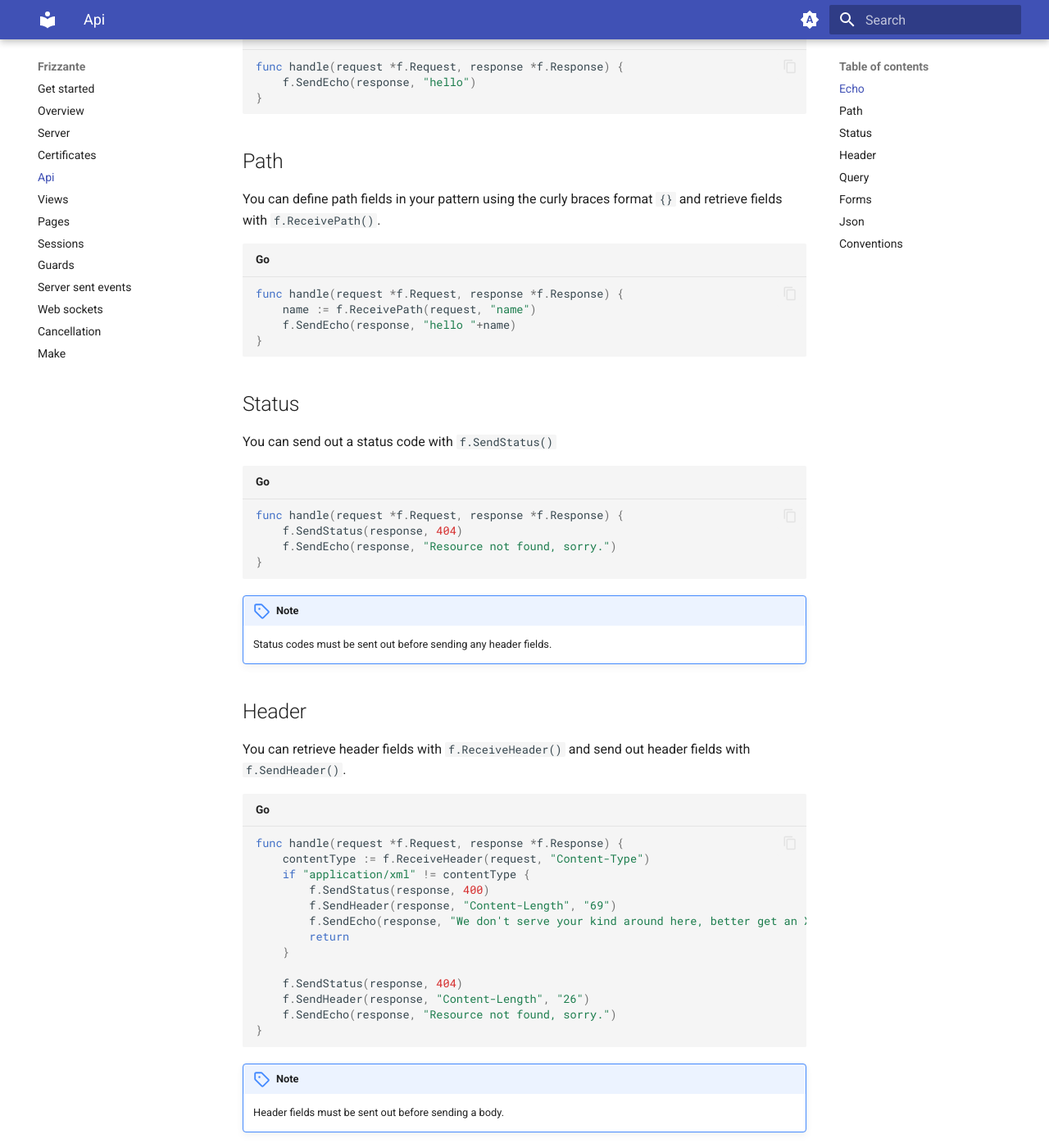
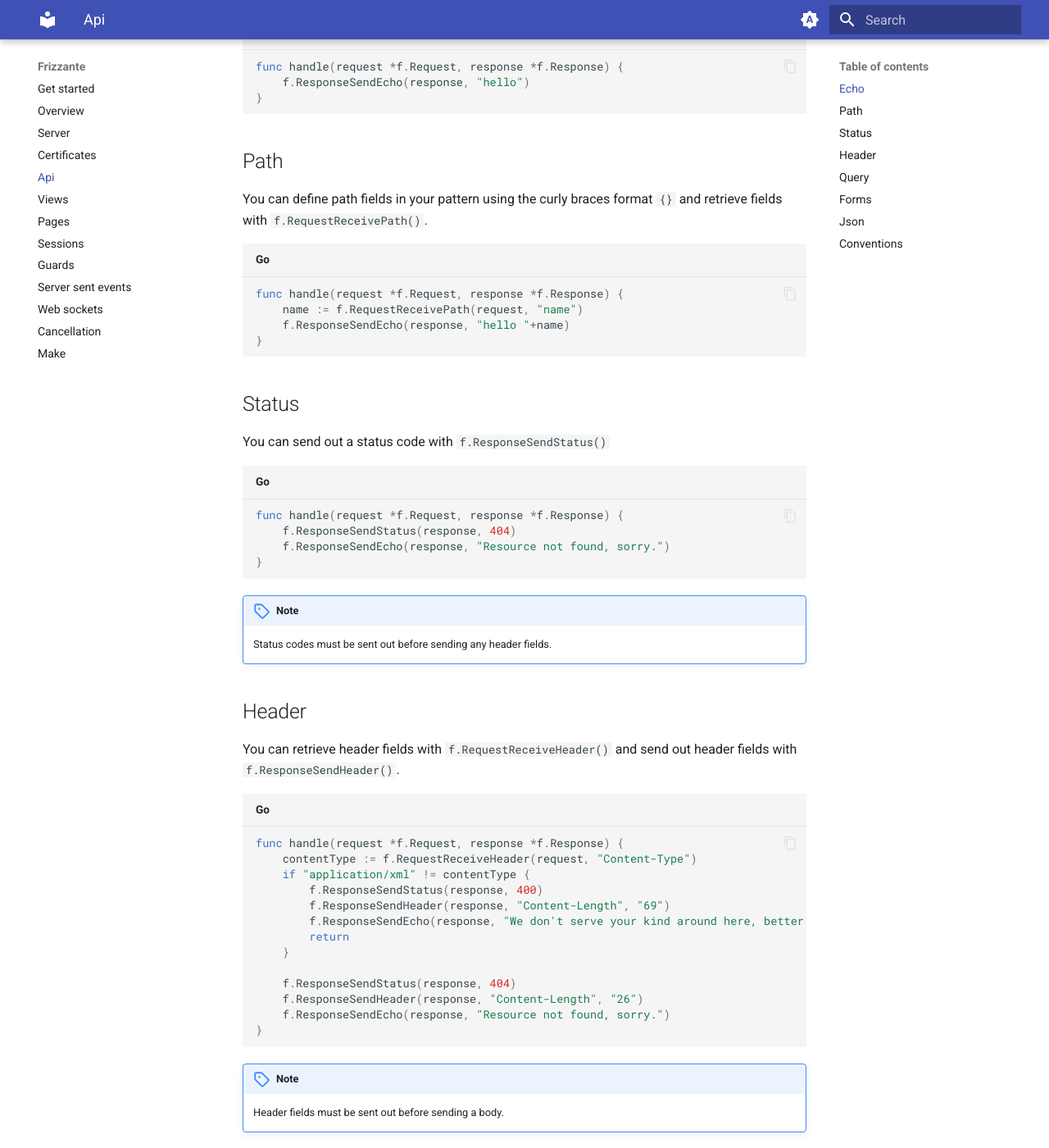
Before and after one commit to razshare/frizzante-docs, an MkDocs documentation site: the page built from docs/api.md, in a window 1280 px wide and 1400 px high, scrolled down 1398 px. Shown: the whole window at 82% size. Built offline with MkDocs 1.6.1 and Material for MkDocs 9.7.7, drawn with Linux system fonts in a browser that asks for light colours; some of the changed text lies outside the part shown.

Commit message:
chore(docs): updating to v0.43.0

````diff
--- a/docs/api.md
+++ b/docs/api.md
@@ -54,34 +54,34 @@ Where `withPattern()` routes the api using a pattern and `withHandler()` sets th
 
 ## Echo
 
-You can send out text with `f.SendEcho()`
+You can send out text with `f.ResponseSendEcho()`
 
 ```go
 func handle(request *f.Request, response *f.Response) {
-    f.SendEcho(response, "hello")
+    f.ResponseSendEcho(response, "hello")
 }
 ```
 
 ## Path
 
 You can define path fields in your pattern using the curly
-braces format `{}` and retrieve fields with `f.ReceivePath()`.
+braces format `{}` and retrieve fields with `f.RequestReceivePath()`.
 
 ```go
 func handle(request *f.Request, response *f.Response) {
-    name := f.ReceivePath(request, "name")
-    f.SendEcho(response, "hello "+name)
+    name := f.RequestReceivePath(request, "name")
+    f.ResponseSendEcho(response, "hello "+name)
 }
 ```
 
 ## Status
 
-You can send out a status code with `f.SendStatus()`
+You can send out a status code with `f.ResponseSendStatus()`
 
 ```go
 func handle(request *f.Request, response *f.Response) {
-    f.SendStatus(response, 404)
-    f.SendEcho(response, "Resource not found, sorry.")
+    f.ResponseSendStatus(response, 404)
+    f.ResponseSendEcho(response, "Resource not found, sorry.")
 }
 ```
 
@@ -90,21 +90,21 @@ func handle(request *f.Request, response *f.Response) {
 
 ## Header
 
-You can retrieve header fields with `f.ReceiveHeader()` and send out header fields with `f.SendHeader()`.
+You can retrieve header fields with `f.RequestReceiveHeader()` and send out header fields with `f.ResponseSendHeader()`.
 
 ```go
 func handle(request *f.Request, response *f.Response) {
-    contentType := f.ReceiveHeader(request, "Content-Type")
+    contentType := f.RequestReceiveHeader(request, "Content-Type")
     if "application/xml" != contentType {
-        f.SendStatus(response, 400)
-        f.SendHeader(response, "Content-Length", "69")
-        f.SendEcho(response, "We don't serve your kind around here, better get an XML encoder, heh.")
+        f.ResponseSendStatus(response, 400)
+        f.ResponseSendHeader(response, "Content-Length", "69")
+        f.ResponseSendEcho(response, "We don't serve your kind around here, better get an XML encoder, heh.")
         return
     }
 
-    f.SendStatus(response, 404)
-    f.SendHeader(response, "Content-Length", "26")
-    f.SendEcho(response, "Resource not found, sorry.")
+    f.ResponseSendStatus(response, 404)
+    f.ResponseSendHeader(response, "Content-Length", "26")
+    f.ResponseSendEcho(response, "Resource not found, sorry.")
 }
 ```
 
@@ -113,26 +113,26 @@ func handle(request *f.Request, response *f.Response) {
 
 ## Query
 
-You can retrieve values of query fields with `f.ReceiveQuery()`
+You can retrieve values of query fields with `f.RequestReceiveQuery()`
 
 ```go
 func handle(request *f.Request, response *f.Response) {
-    name := f.ReceiveQuery(request, "name")
-    f.SendEcho(response, "hello "+name)
+    name := f.RequestReceiveQuery(request, "name")
+    f.ResponseSendEcho(response, "hello "+name)
 }
 ```
 
 ## Forms
 
-Forms can be retrieved with `f.ReceiveForm()`.
+Forms can be retrieved with `f.RequestReceiveForm()`.
 
 You can use the `url.Values` api in order to retrieve specific form fields.
 
 ```go
 func handle(request *f.Request, response *f.Response) {
-    form := f.ReceiveForm(request)
+    form := f.RequestReceiveForm(request)
     name := form.Get("name")
-    f.SendEcho(response, "hello "+name)
+    f.ResponseSendEcho(response, "hello "+name)
 }
 ```
 
@@ -141,12 +141,12 @@ func handle(request *f.Request, response *f.Response) {
 
 ## Json
 
-Json bodies can be read and decoded with `f.ReceiveJson[T]()`.
+Json bodies can be read and decoded with `f.RequestReceiveJson[T]()`.
 
 ```go
 func handle(request *f.Request, response *f.Response) {
-    person, _ := f.ReceiveJson[Person](request)
-    f.SendEcho(response, "hello "+person.name)
+    person, _ := f.RequestReceiveJson[Person](request)
+    f.ResponseSendEcho(response, "hello "+person.name)
 }
 ```
 
````
Also changed, not shown: docs/cancellation.md (+8 -8 lines), docs/pages.md (+8 -8 lines), docs/server-sent-events.md (+10 -10 lines), docs/web-sockets.md (+7 -7 lines).
